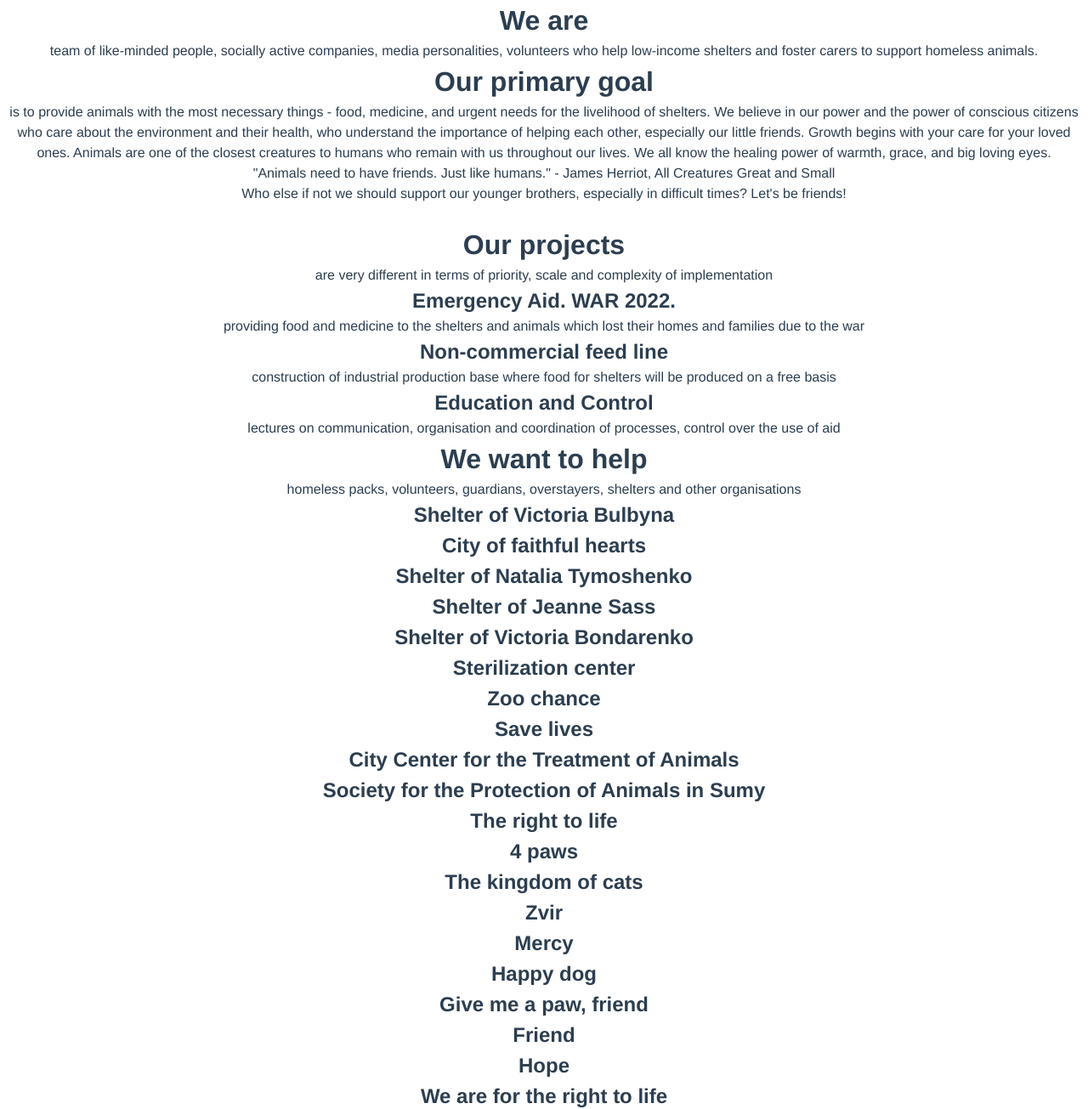
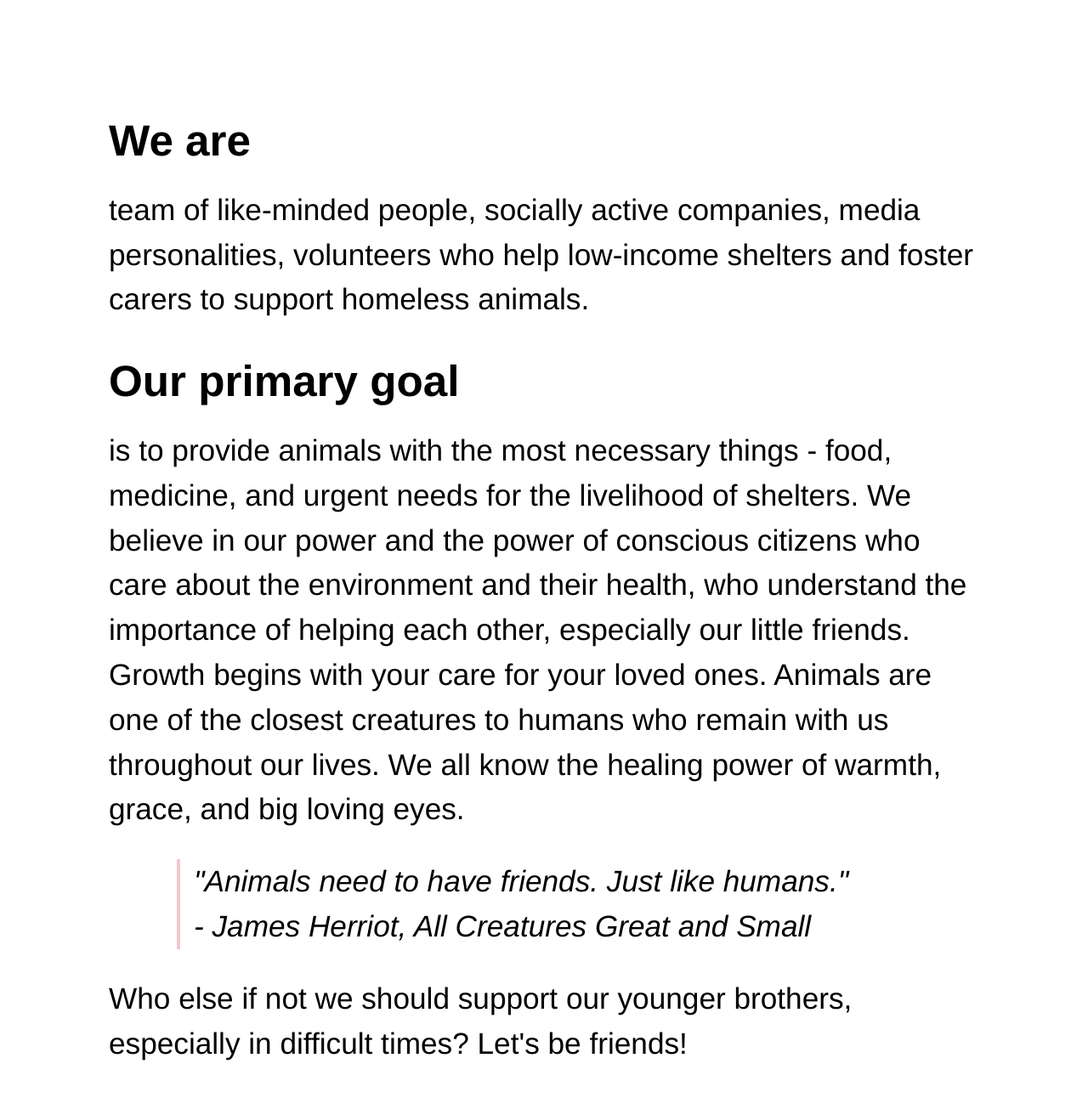
Before and after one commit to luqmanherifa/summit-global-teknologi, a Vue app: page /#/ in a window 1280 px wide. Shown: the part 600-1905 px from the top of the page at 85% size. Built offline with nearby package versions, Linux system fonts and the light colour scheme.

Commit message:
Update AboutSection structure and styling

```diff
--- a/src/assets/styles/global.css
+++ b/src/assets/styles/global.css
@@ -1,3 +1,5 @@
+@import url("https://fonts.googleapis.com/css2?family=DM+Sans:ital,opsz,wght@0,9..40,100..1000;1,9..40,100..1000&family=Work+Sans:ital,wght@0,100..900;1,100..900&display=swap");
+
 * {
   margin: 0;
   padding: 0;
@@ -6,7 +8,7 @@
 }
 
 body {
-  font-family: "Segoe UI", Tahoma, Geneva, Verdana, sans-serif;
+  font-family: "DM Sans", sans-serif;
   background-color: #fff;
   color: #000;
   line-height: 1.5;
--- a/src/components/AboutSection.vue
+++ b/src/components/AboutSection.vue
@@ -1,16 +1,16 @@
 <template>
   <div class="about">
-    <div>
-      <h1>We are</h1>
-      <p>
+    <div class="about__intro">
+      <h1 class="about__title">We are</h1>
+      <p class="about__desc">
         team of like-minded people, socially active companies, media
         personalities, volunteers who help low-income shelters and foster carers
         to support homeless animals.
       </p>
     </div>
-    <div>
-      <h1>Our primary goal</h1>
-      <p>
+    <div class="about__goal">
+      <h1 class="about__title">Our primary goal</h1>
+      <p class="about__desc">
         is to provide animals with the most necessary things - food, medicine,
         and urgent needs for the livelihood of shelters. We believe in our power
         and the power of conscious citizens who care about the environment and
@@ -20,16 +20,20 @@
         remain with us throughout our lives. We all know the healing power of
         warmth, grace, and big loving eyes.
       </p>
-      <span
-        >"Animals need to have friends. Just like humans." - James Herriot, All
+      <span class="about__quote">
+        "Animals need to have friends. Just like humans." - James Herriot, All
         Creatures Great and Small</span
       >
-      <p>
+      <p class="about__desc">
         Who else if not we should support our younger brothers, especially in
         difficult times? Let's be friends!
       </p>
     </div>
-    <img src="" alt="" />
+    <iframe
+      class="about__video"
+      src="https://www.youtube.com/embed/5Wk1rp99B7o"
+      title="YouTube video player"
+    ></iframe>
   </div>
 </template>
 
@@ -39,4 +43,42 @@ export default {
 };
 </script>
 
-<style scoped lang="scss"></style>
+<style scoped lang="scss">
+.about {
+  display: flex;
+  flex-direction: column;
+  gap: 2rem;
+  padding: 8rem;
+  text-align: left;
+  color: #000000;
+  background-color: white;
+
+  &__title {
+    font-size: 3.2rem;
+  }
+
+  &__desc {
+    font-size: 2.2rem;
+    line-height: 1.5;
+    margin-top: 1rem;
+  }
+
+  &__quote {
+    display: block;
+    font-style: italic;
+    font-size: 1.25rem;
+    margin: 2rem 2rem 2rem 5rem;
+    padding-left: 1rem;
+    border-left: 4px solid pink;
+    font-size: 2.2rem;
+    line-height: 1.5;
+    width: 50rem;
+  }
+
+  &__video {
+    width: 100%;
+    height: 600px;
+    margin-top: 2rem;
+  }
+}
+</style>
```
